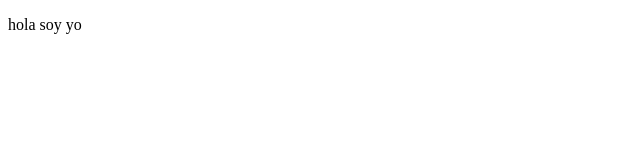
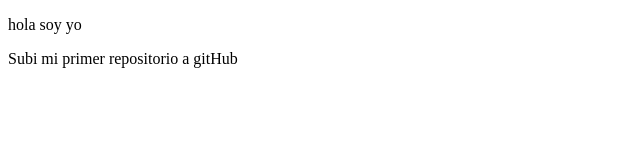
Before and after one commit to miguelbusta5/cursoPrework2, a plain HTML site: page index.html in a window 1280 px wide. Shown: the whole page, without its empty margins (0-640 px from the left). Drawn offline with Linux system fonts and the light colour scheme.

Commit message:
Cambios agregados subi repositorio

```diff
--- a/index.html
+++ b/index.html
@@ -8,5 +8,6 @@
 </head>
 <body>
     <p>hola soy yo</p>
+    <p>Subi mi primer repositorio a gitHub</p>
 </body>
 </html>
```
